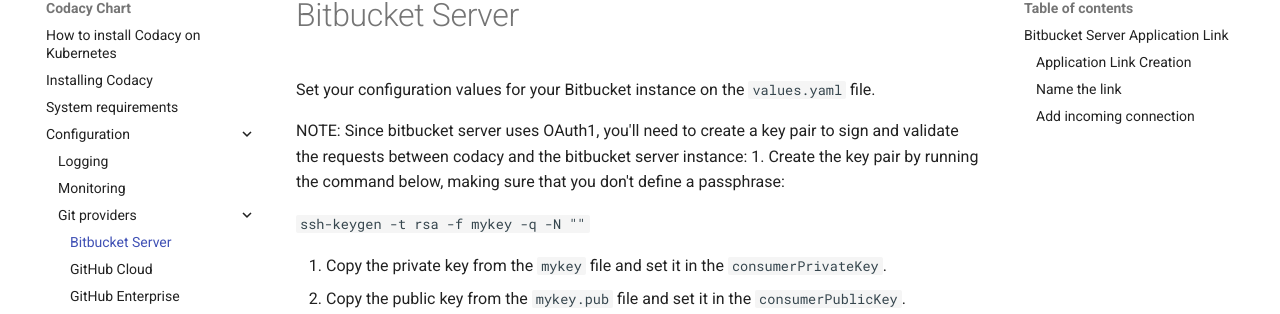
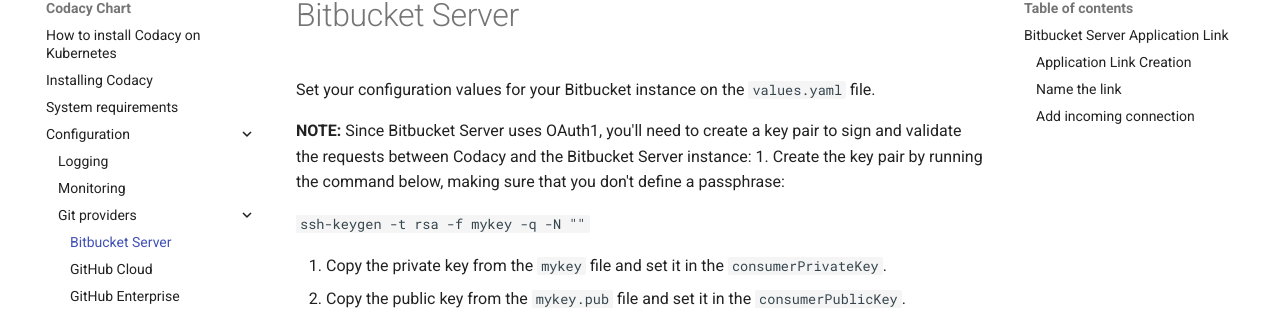
Before and after one commit to codacy/chart, an MkDocs documentation site: the page built from docs/configuration/git-providers/bitbucket-enterprise.md, in a window 1280 px wide and 900 px high. Shown: the part 106-420 px from the top of the window. Built offline with MkDocs 1.6.1 and Material for MkDocs 9.7.7, drawn with Linux system fonts in a browser that asks for light colours; part of the change alters nothing that is shown.

```diff
--- a/docs/configuration/git-providers/bitbucket-enterprise.md
+++ b/docs/configuration/git-providers/bitbucket-enterprise.md
@@ -2,7 +2,7 @@
 
 Set your configuration values for your Bitbucket instance on the `values.yaml` file.
 
-NOTE: Since bitbucket server uses OAuth1, you'll need to create a key pair to sign and validate the requests between codacy and the bitbucket server instance:
+**NOTE:** Since Bitbucket Server uses OAuth1, you'll need to create a key pair to sign and validate the requests between Codacy and the Bitbucket Server instance:
 1. Create the key pair by running the command below, making sure that you don't define a passphrase:
 
    `ssh-keygen -t rsa -f mykey -q -N ""`
```
